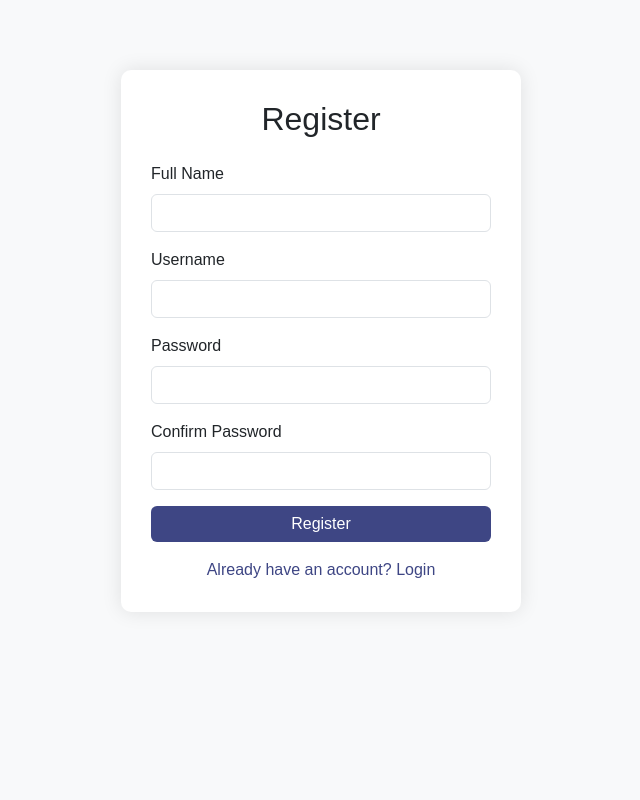
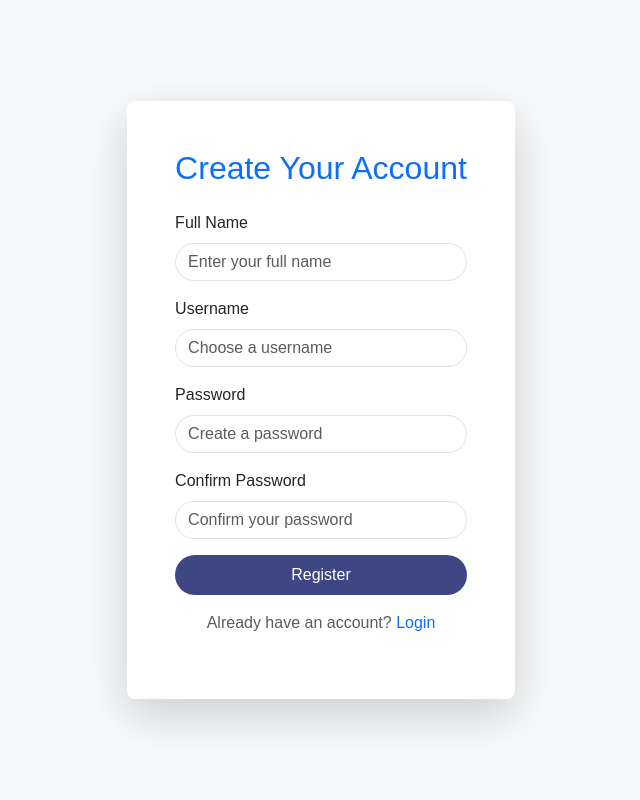
Before and after one commit to PhongNgh/basic-ecommerce, a Flask app: page /register in a window 1280 px wide. Shown: the whole page, without its empty margins (319-959 px from the left). Run offline with Flask 3, Linux system fonts and the light colour scheme; some libraries are stand-ins or nearby versions.

Commit message:
update UI

```diff
--- a/templates/register.html
+++ b/templates/register.html
@@ -8,9 +8,9 @@
   <link rel="stylesheet" href="/static/style.css">
 </head>
 <body>
-  <div class="container">
-    <div class="register-container">
-      <h2 class="text-center mb-4">Register</h2>
+  <div class="register-page d-flex align-items-center justify-content-center min-vh-100">
+    <div class="register-container shadow-lg p-5 rounded-3 bg-white">
+      <h2 class="text-center text-primary mb-4">Create Your Account</h2>
       {% with messages = get_flashed_messages(with_categories=true) %}
         {% if messages %}
           <div class="alert alert-danger" role="alert">
@@ -23,28 +23,30 @@
       <form method="POST" action="/register">
         <div class="mb-3">
           <label for="fullname" class="form-label">Full Name</label>
-          <input type="text" class="form-control" id="fullname" name="fullname" required>
+          <input type="text" class="form-control rounded-pill" id="fullname" name="fullname" placeholder="Enter your full name" required>
         </div>
         <div class="mb-3">
           <label for="username" class="form-label">Username</label>
-          <input type="text" class="form-control" id="username" name="username" required>
+          <input type="text" class="form-control rounded-pill" id="username" name="username" placeholder="Choose a username" required>
         </div>
         <div class="mb-3">
           <label for="password" class="form-label">Password</label>
-          <input type="password" class="form-control" id="password" name="password" required>
+          <input type="password" class="form-control rounded-pill" id="password" name="password" placeholder="Create a password" required>
         </div>
         <div class="mb-3">
           <label for="confirm_password" class="form-label">Confirm Password</label>
-          <input type="password" class="form-control" id="confirm_password" name="confirm_password" required>
+          <input type="password" class="form-control rounded-pill" id="confirm_password" name="confirm_password" placeholder="Confirm your password" required>
         </div>
         <div class="d-grid">
-          <button type="submit" class="btn btn-primary">Register</button>
+          <button type="submit" class="btn btn-primary rounded-pill py-2">Register</button>
         </div>
-        <div class="text-center mt-3">
-          <a href="/login" class="text-decoration-none">Already have an account? Login</a>
-        </div>
+        <p class="text-center mt-3 text-muted">
+          Already have an account?
+          <a href="/login" class="text-decoration-none text-primary">Login</a>
+        </p>
       </form>
     </div>
   </div>
+  <script src="https://cdn.jsdelivr.net/npm/bootstrap@5.3.0-alpha1/dist/js/bootstrap.bundle.min.js"></script>
 </body>
 </html>
```
